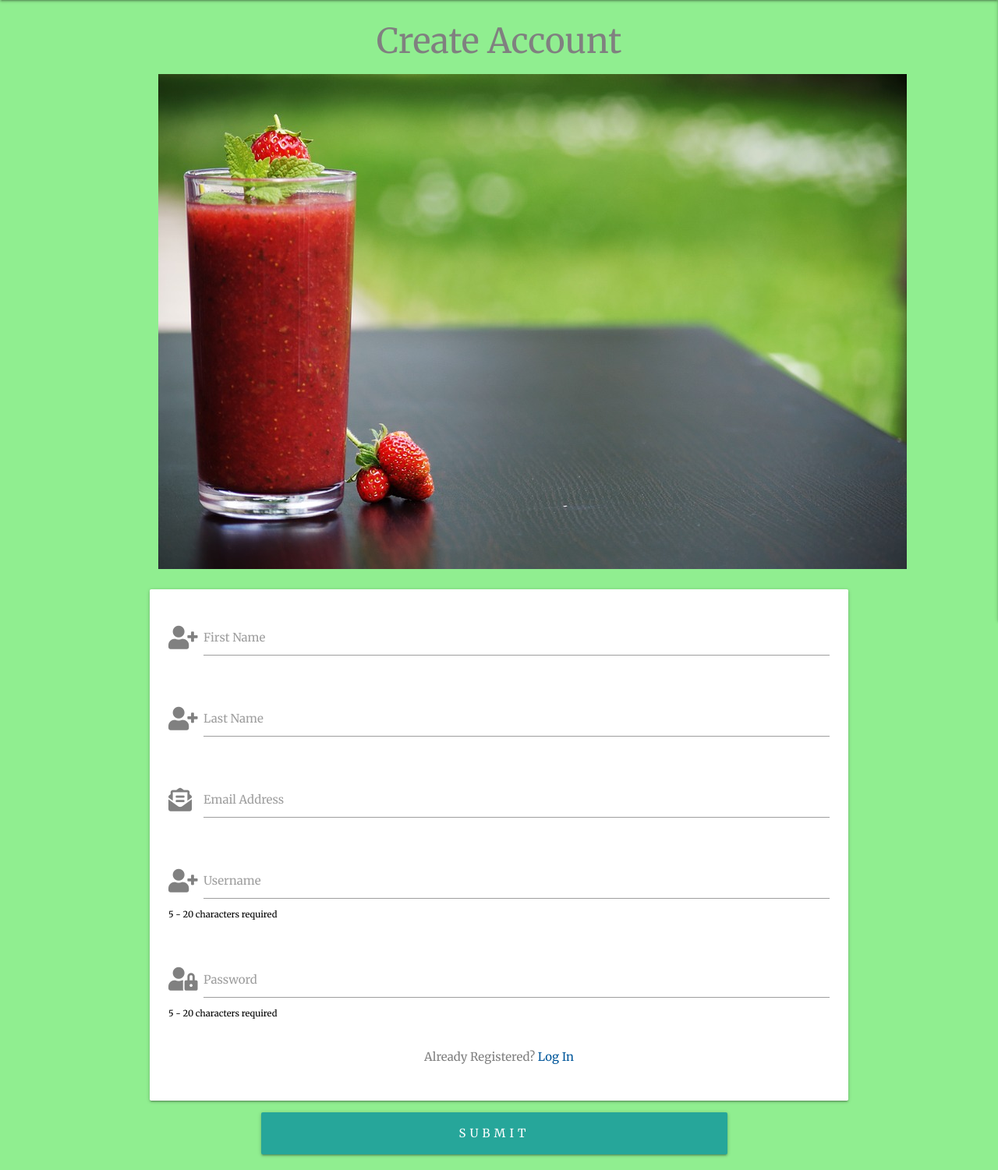
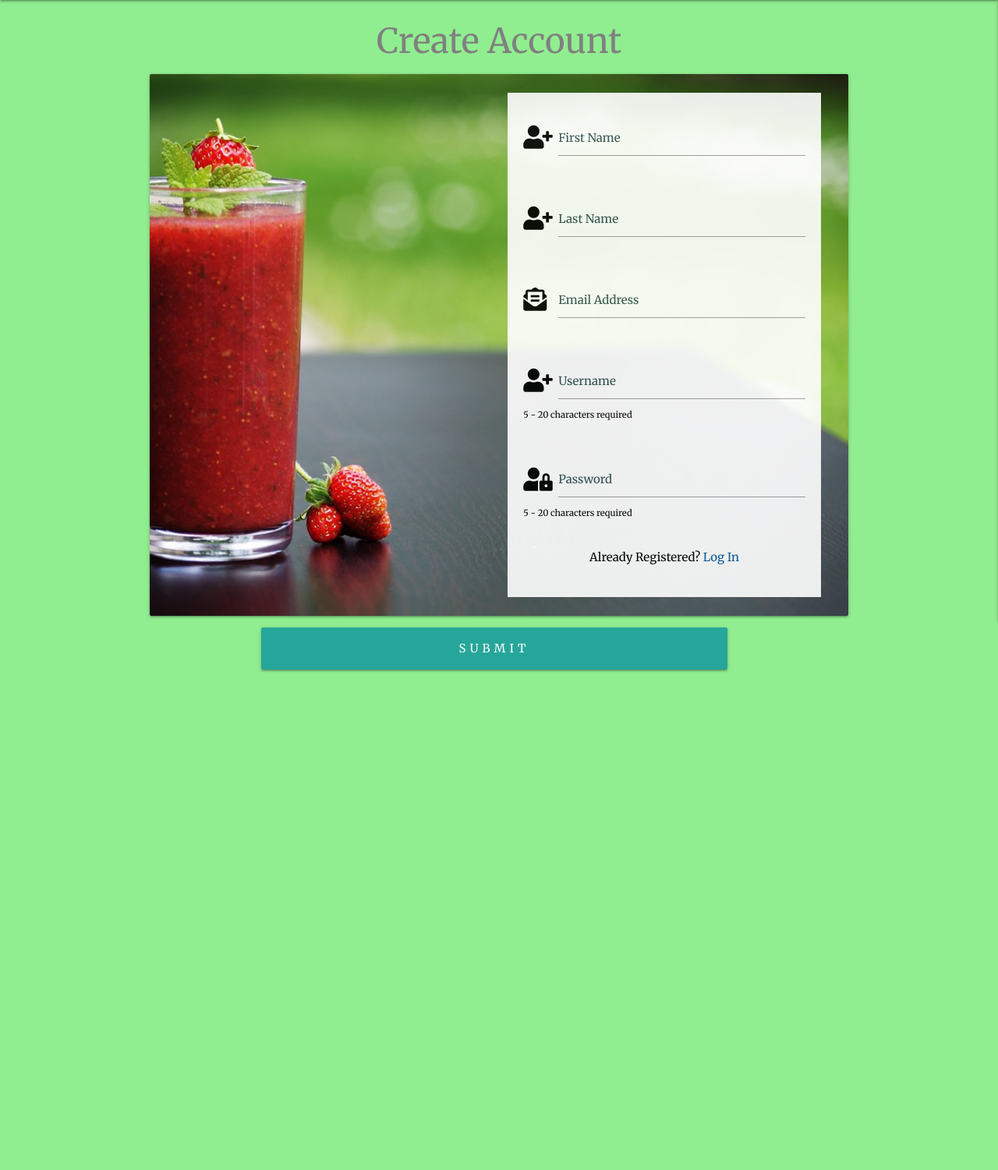
Before and after one commit to colinflahive/CI-MS3-Smooth-ez, a Flask app: page /register in a window 1280 px wide. Shown: the part 64-1565 px from the top of the page at 78% size. After the commit the page ends 926 px from the top, so only its background shows below. Run offline with Flask 2, Linux system fonts and the light colour scheme; some libraries are stand-ins or nearby versions; some web fonts are replaced.

Commit message:
Registration form styled with CSS

```diff
--- a/static/css/style.css
+++ b/static/css/style.css
@@ -102,7 +102,23 @@ hr{
     right: auto;
 }
 
+.form-panel {
+    background-color: white;
+    padding: 20px;
+    opacity: 0.9;
+    color: black;
+}
 
+.input-field label{
+    color: darkslategrey;
+}
+
+.background-img-panel {
+    background-image: url("/static/assets/images/reg-page.jpg");
+    background-repeat: no-repeat;
+    background-position: center;
+    background-size: cover;
+}
 
 /*-------------------------Log In Page------------------------*/
 .card-form {
@@ -144,8 +160,37 @@ img {
     height: 100%;
 }
 
+.background-img-login {
+    background-image: url("/static/assets/images/login-image.jpg");
+    background-repeat: no-repeat;
+    background-position: center;
+    background-size: cover;
+}
+
 /*-------------------------Smoothie.html------------------------*/
 
 .hidden {
     display: none;
 }
+
+
+/*------------------------- Media Query ------------------------*/
+
+@media only screen and (max-width: 600px){
+
+.background-img-panel {
+    /* background-image: url("/static/assets/images/reg-page.jpg");
+    background-repeat: no-repeat;
+    background-position: center;
+    background-size: cover; */
+    padding: 0 !important;
+
+}
+.background-img-login {
+    /* background-image: url("/static/assets/images/login-image.jpg");
+    background-repeat: no-repeat;
+    background-position: center; */
+    background-size: cover;
+    padding: 0 !important;
+}
+}
--- a/templates/index.html
+++ b/templates/index.html
@@ -10,6 +10,7 @@
 {{ smoothie.smoothie_instructions }}<br>
 {{ smoothie.benefits }}<br>
 {{ smoothie.created_by }}<br>
+
 
 <!-- Code Institute Template Flask Framework Walkthrough Project -->
 <h2 id="banner">"Smooth-ez" - Your Smoothies Bible</h2>
--- a/templates/register.html
+++ b/templates/register.html
@@ -4,17 +4,13 @@
 <h3 class="center-align">Create Account</h3>
 
 <!--Image On Registration-->
-<div class="row">
-    <div class="col s6 m4">
-        <img src="static/assets/images/reg-page.jpg" class="reg-page-img" alt="Registration Smoothie Image" />
-    </div>
-</div>
-
-
-<!--Registration Form-->
-
-<form class="col s6 m4" method="POST" action="{{ url_for('register') }}">
-    <div class="card-panel">
+<div class="row card-panel background-img-panel">
+    <div class="col s12 m6">
+        <!-- <img src="static/assets/images/reg-page.jpg" class="reg-page-img" alt="Registration Smoothie Image" /> -->
+    </div >
+    <div class="col s12 m6">
+    <form method="POST" action="{{ url_for('register') }}">
+    <div class="form-panel">
         <!-- First Name -->
         <div class="row">
             <div class="input-field col s12">
@@ -73,6 +69,12 @@
 
     </div>
 </form>
+</div>
+</div>
+
+<!--Registration Form-->
+
+
 <!-- Register Button -->
 <div class="row">
     <button class="col s8 btn-large waves-effect waves-light" type="submit">
```
Also changed, not shown: templates/login.html (+4 -7 lines).
